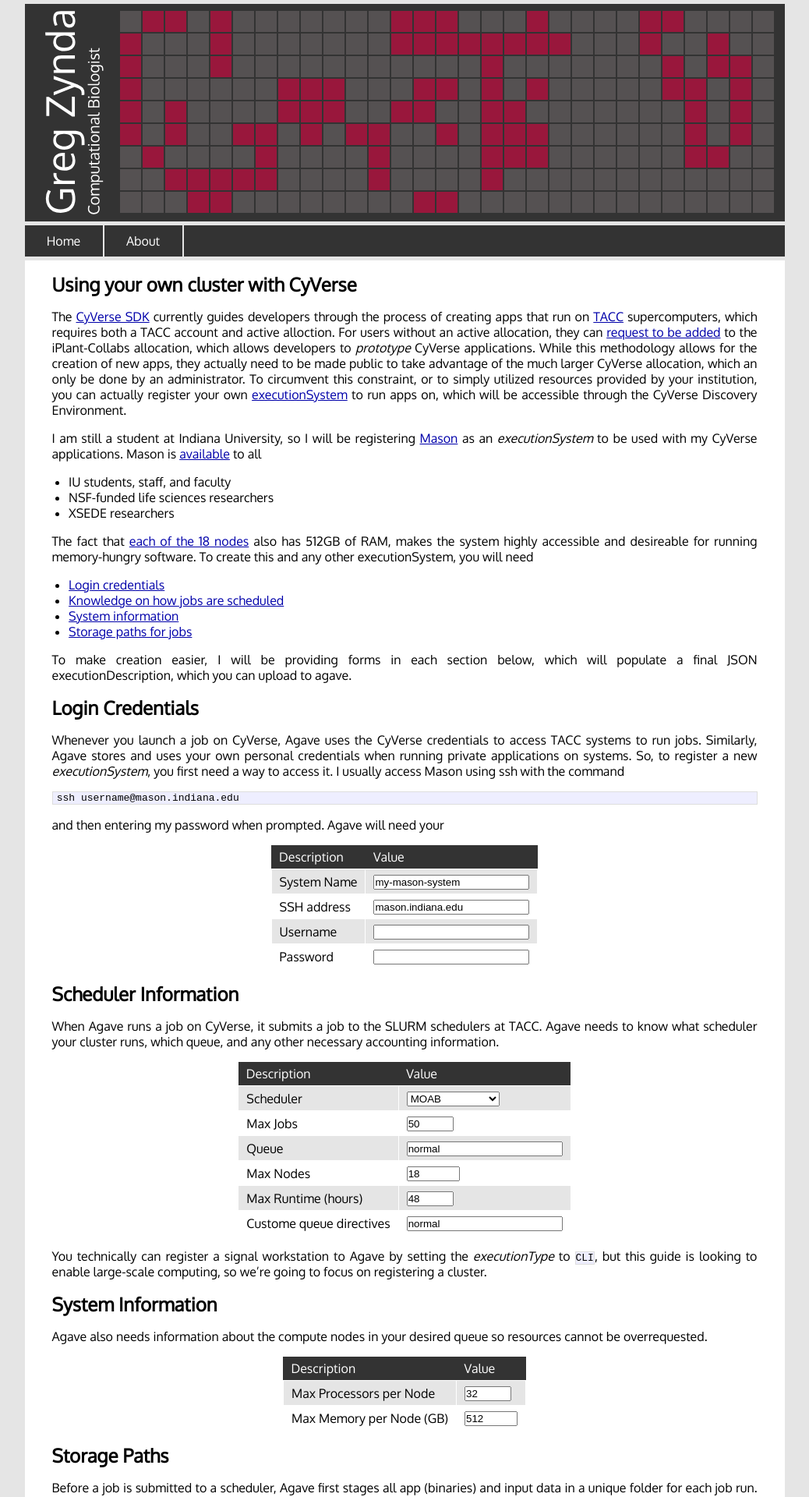
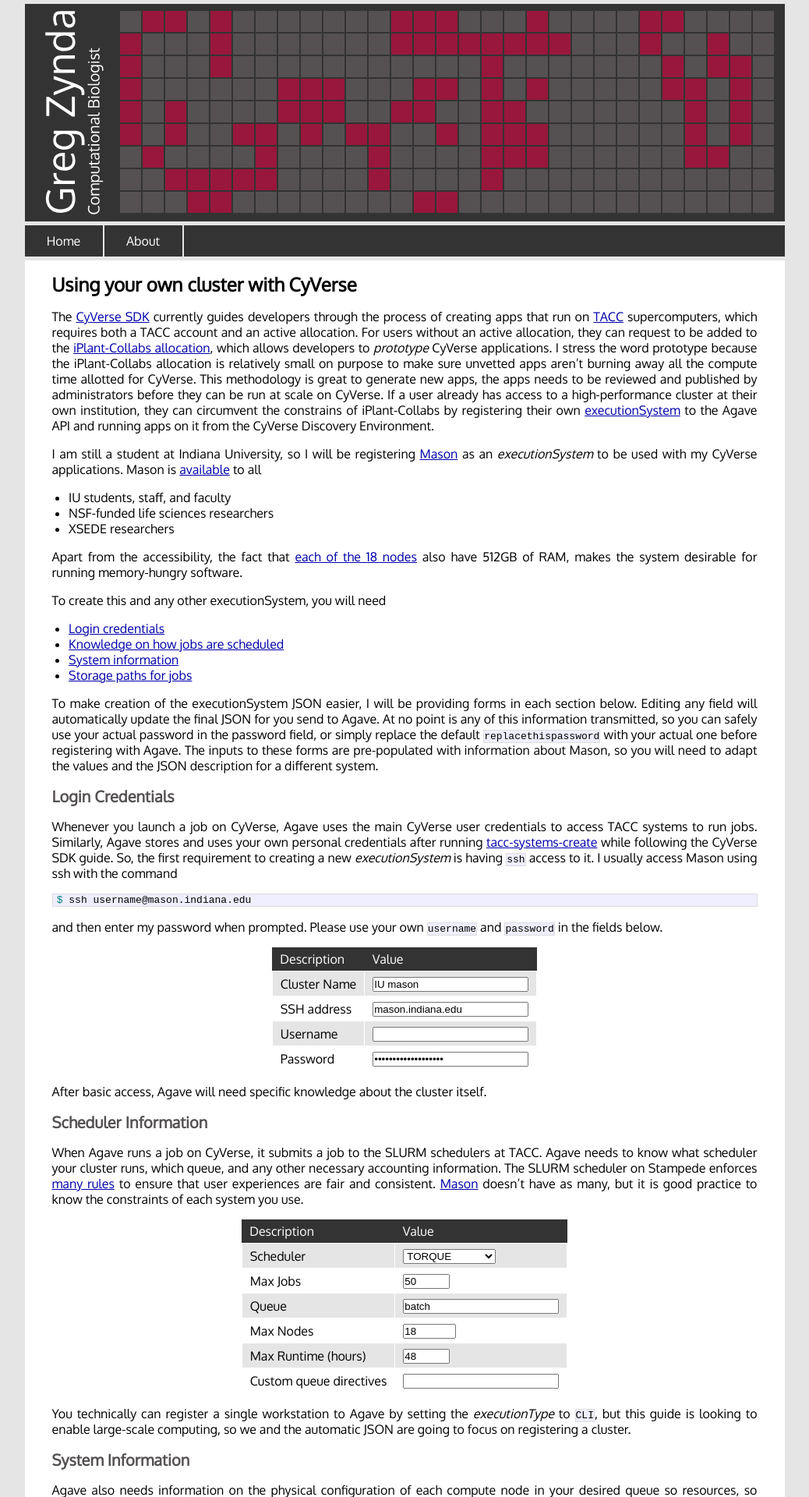
Before and after one commit to zyndagj/zyndagj.github.io, a Jekyll site: the page built from _posts/2017-02-06-agave-executionSystem.markdown, in a window 1280 px wide. Shown: the top 1920 px of the page at 78% size, without its empty margins (121-1159 px from the left). Built offline with Jekyll 4.4.1, drawn with Linux system fonts in a browser that asks for light colours; some of the changed text lies outside the part shown.

Commit message:
Finalized executionSystem post, updated copyright, and changed h3 styling.

````diff
--- a/_layouts/default.html
+++ b/_layouts/default.html
@@ -42,7 +42,7 @@
 
 			{{ content }}
 
-			<div class="footer"><p>&copy;2015 Gregory J Zynda.</p></div>
+			<div class="footer"><p>&copy;2017 Gregory J Zynda.</p></div>
 		</div>
 	</body>
 	<script type="text/javascript">
--- a/_posts/2017-02-06-agave-executionSystem.markdown
+++ b/_posts/2017-02-06-agave-executionSystem.markdown
@@ -5,42 +5,45 @@ date:   2016-08-25
 categories: AgaveAPI Agave CyVerse developer
 ---
 <script>
-var systemVals = ["id", "host"];
 function gVal(id) {
-	return document.getElementById(id).value
+	return document.getElementById(id).value;
+}
+function gInt(id) {
+	return parseInt(gVal(id));
 }
 function updateJSON() {
 	// Create systemJSON
+	var authObj = {
+		username:gVal("username"),
+		password:gVal("password"),
+		type:"PASSWORD"
+	};
 	var systemJSON = {
-		description:"Personal executionSystem for Mason",
+		description:"Personal executionSystem for "+gVal("name"),
 		type:"EXECUTION",
-		name:"IU Mason",
-		site:"indiana.edu",
+		name:gVal("name"),
+		site:gVal("host").split(".").slice(-2).join("."),
 		executionType:"HPC",
 		startupScript:"./bashrc",
 		default:false,
 	};
-	systemJSON.id = gVal("id").replace(/ /g, '-');
+	systemJSON.id = gVal("username")+"-"+gVal("name").replace(/ /g, '-');
 	systemJSON.login = {
 		port:22,
 		protocol:"SSH",
 		host:gVal("host"),
-		auth:{
-			username:gVal("username"),
-			password:gVal("password"),
-			type:"PASSWORD"
-		}
+		auth:authObj
 	};
 	systemJSON.queues = [{
-		maxProcessorsPerNode:gVal("maxPPN"),
-		maxMemoryPerNode:gVal("maxMEM"),
+		maxProcessorsPerNode:gInt("maxPPN"),
+		maxMemoryPerNode:gVal("maxMEM")+"GB",
 		name:gVal("queue"),
-		maxNodes:gVal("maxNodes"),
+		maxNodes:gInt("maxNodes"),
 		maxRequestedTime:gVal("runtime")+":00:00",
 		customDirectives:gVal("directives"),
 		default:true
 	}];
-	systemJSON.maxSystemJobs = gVal("maxJobs");
+	systemJSON.maxSystemJobs = gInt("maxJobs");
 	systemJSON.scheduler = gVal("scheduler");
 
 	systemJSON.scratchDir = gVal("scratchDir");
@@ -51,18 +54,18 @@ function updateJSON() {
 		protocol:"SFTP",
 		host:gVal("host"),
 		rootDir:"/",
-		auth:{
-			username:gVal("username"),
-			password:gVal("password"),
-			type:"PASSWORD"
-		}
+		auth:authObj
 	};
 	// Insert JSON into HTML
 	document.getElementById("outJSON").innerHTML = JSON.stringify(systemJSON, null, 2);
 }
 </script>
 
-The [CyVerse SDK](https://github.com/cyverse/cyverse-sdk) currently guides developers through the process of creating apps that run on [TACC](https://www.tacc.utexas.edu/) supercomputers, which requires both a TACC account and active alloction. For users without an active allocation, they can [request to be added](https://github.com/cyverse/cyverse-sdk/blob/dee56dfbd6e18ef25066a4acec66ba834242b827/docs/iplant-assumptions.md) to the iPlant-Collabs allocation, which allows developers to *prototype* CyVerse applications. While this methodology allows for the creation of new apps, they actually need to be made public to take advantage of the much larger CyVerse allocation, which an only be done by an administrator. To circumvent this constraint, or to simply utilized resources provided by your institution, you can actually register your own [executionSystem](http://developer.agaveapi.co/#execution-systems) to run apps on, which will be accessible through the CyVerse Discovery Environment.
+The [CyVerse SDK](https://github.com/cyverse/cyverse-sdk) currently guides developers through the process of creating apps that run on [TACC](https://www.tacc.utexas.edu/) supercomputers, which requires both a TACC account and an active allocation.
+For users without an active allocation, they can request to be added to the [iPlant-Collabs allocation](https://github.com/cyverse/cyverse-sdk/blob/dee56dfbd6e18ef25066a4acec66ba834242b827/docs/iplant-assumptions.md), which allows developers to *prototype* CyVerse applications.
+I stress the word prototype because the iPlant-Collabs allocation is relatively small on purpose to make sure unvetted apps aren't burning away all the compute time allotted for CyVerse.
+This methodology is great to generate new apps, the apps needs to be reviewed and published by administrators before they can be run at scale on CyVerse.
+If a user already has access to a high-performance cluster at their own institution, they can circumvent the constrains of iPlant-Collabs by registering their own [executionSystem](http://developer.agaveapi.co/#execution-systems) to the Agave API and running apps on it from the CyVerse Discovery Environment.
 
 I am still a student at Indiana University, so I will be registering [Mason](https://kb.iu.edu/d/bbhh) as an *executionSystem* to be used with my CyVerse applications. Mason is [available](https://kb.iu.edu/d/bbhh#account) to all
 
@@ -70,66 +73,155 @@ I am still a student at Indiana University, so I will be registering [Mason](htt
 - NSF-funded life sciences researchers
 - XSEDE researchers
 
-The fact that [each of the 18 nodes](https://kb.iu.edu/d/bbhh#info) also has 512GB of RAM, makes the system highly accessible and desireable for running memory-hungry software. To create this and any other executionSystem, you will need
+Apart from the accessibility, the fact that [each of the 18 nodes](https://kb.iu.edu/d/bbhh#info) also have 512GB of RAM, makes the system desirable for running memory-hungry software.
+
+To create this and any other executionSystem, you will need
 
 - [Login credentials](#login-credentials)
 - [Knowledge on how jobs are scheduled](#scheduler-information)
 - [System information](#system-information)
 - [Storage paths for jobs](#storage-paths)
 
-To make creation easier, I will be providing forms in each section below, which will populate a final JSON executionDescription, which you can upload to agave.
+To make creation of the executionSystem JSON easier, I will be providing forms in each section below.
+Editing any field will automatically update the final JSON for you send to Agave.
+At no point is any of this information transmitted, so you can safely use your actual password in the password field, or simply replace the default `replacethispassword` with your actual one before registering with Agave.
+The inputs to these forms are pre-populated with information about Mason, so you will need to adapt the values and the JSON description for a different system.
 
-## Login Credentials
+### Login Credentials
 
-Whenever you launch a job on CyVerse, Agave uses the CyVerse credentials to access TACC systems to run jobs. Similarly, Agave stores and uses your own personal credentials when running private applications on systems. So, to register a new *executionSystem*, you first need a way to access it. I usually access Mason using ssh with the command
+Whenever you launch a job on CyVerse, Agave uses the main CyVerse user credentials to access TACC systems to run jobs.
+Similarly, Agave stores and uses your own personal credentials after running [tacc-systems-create](https://github.com/cyverse/cyverse-sdk/blob/master/docs/iplant-systems.md) while following the CyVerse SDK guide.
+So, the first requirement to creating a new *executionSystem* is having `ssh` access to it.
+I usually access Mason using ssh with the command
 
 ```shell
-ssh username@mason.indiana.edu
+$ ssh username@mason.indiana.edu
 ```
 
-and then entering my password when prompted. Agave will need your
+and then enter my password when prompted.
+Please use your own `username` and `password` in the fields below.
 
 | Description | Value |
 |--|--|
-| System Name | <input type="text" id="id" style="width:200px; box-sizing:border-box;" value="my-mason-system" oninput="updateJSON()"> |
+| Cluster Name | <input type="text" id="name" style="width:200px; box-sizing:border-box;" value="IU mason" oninput="updateJSON()"> |
 | SSH address | <input type="text" id="host" style="width:200px; box-sizing:border-box;" value="mason.indiana.edu" oninput="updateJSON()"> |
 | Username | <input type="text" id="username" style="width:200px; box-sizing:border-box;" oninput="updateJSON()"> |
-| Password | <input type="password" id="password" style="width:200px; box-sizing:border-box;" oninput="updateJSON()"> |
+| Password | <input type="password" id="password" style="width:200px; box-sizing:border-box;" value="replacethispassword" oninput="updateJSON()"> |
 
-## Scheduler Information
+After basic access, Agave will need specific knowledge about the cluster itself.
+
+### Scheduler Information
 
 When Agave runs a job on CyVerse, it submits a job to the SLURM schedulers at TACC. Agave needs to know what scheduler your cluster runs, which queue, and any other necessary accounting information.
+The SLURM scheduler on Stampede enforces [many rules](https://portal.tacc.utexas.edu/user-guides/stampede#running-slurm-queue) to ensure that user experiences are fair and consistent.
+[Mason](https://kb.iu.edu/d/bbhh#info) doesn't have as many, but it is good practice to know the constraints of each system you use.
 
 | Description | Value |
 |--|--|
-| Scheduler | <select id="scheduler" onchange="updateJSON()"><option value="MOAB">MOAB</option><option value="SLURM">SLURM</option><option value="LSF">LSF</option><option value="LOADLEVELER">LOADLEVELER</option><option value="PBS">PBS</option><option value="SGE">SGE</option><option value="FORK">FORK</option><option value="COBALT">COBALT</option><option value="TORQUE">TORQUE</option></select> |
+| Scheduler | <select id="scheduler" onchange="updateJSON()"><option value="TORQUE">TORQUE</option><option value="MOAB">MOAB</option><option value="SLURM">SLURM</option><option value="LSF">LSF</option><option value="LOADLEVELER">LOADLEVELER</option><option value="PBS">PBS</option><option value="SGE">SGE</option><option value="FORK">FORK</option><option value="COBALT">COBALT</option></select> |
 | Max Jobs | <input type="number" id="maxJobs" min="-1" max="100" value="50" oninput="updateJSON()"> |
-| Queue | <input type="text" id="queue" style="width:200px; box-sizing:border-box;" value="normal" oninput="updateJSON()"> |
+| Queue | <input type="text" id="queue" style="width:200px; box-sizing:border-box;" value="batch" oninput="updateJSON()"> |
 | Max Nodes | <input type="number" id="maxNodes" min="-1" max="1000" value="18" oninput="updateJSON()"> |
 | Max Runtime (hours) | <input type="number" id="runtime" min="-1" max="120" value="48" oninput="updateJSON()"> |
-| Custome queue directives | <input type="text" id="directives" style="width:200px; box-sizing:border-box;" value="normal" oninput="updateJSON()"> |
+| Custom queue directives | <input type="text" id="directives" style="width:200px; box-sizing:border-box;" value="" oninput="updateJSON()"> |
 
-You technically can register a signal workstation to Agave by setting the *executionType* to `CLI`, but this guide is looking to enable large-scale computing, so we're going to focus on registering a cluster.
+You technically can register a single workstation to Agave by setting the *executionType* to `CLI`, but this guide is looking to enable large-scale computing, so we and the automatic JSON are going to focus on registering a cluster.
 
-## System Information
+### System Information
 
-Agave also needs information about the compute nodes in your desired queue so resources cannot be overrequested.
+Agave also needs information on the physical configuration of each compute node in your desired queue so resources, so resources can never be over-requested by a job.
 
 | Description | Value |
 |--|--|
 | Max Processors per Node | <input type="number" id="maxPPN" min="-1" max="128" value="32" oninput="updateJSON()"> |
 | Max Memory per Node (GB) | <input type="number" id="maxMEM" min="-1" max="4000" value="512" oninput="updateJSON()"> |
 
-## Storage Paths
+### Storage Paths
 
-Before a job is submitted to a scheduler, Agave first stages all app (binaries) and input data in a unique folder for each job run. This folder is created in a location relative to a directory you choose.
+Lastly, Agave needs to know what paths to use for storing job data each time an app is run.
+Before submitting to a scheduler, Agave first stages all app (binaries) and input data in a folder unique to that job.
+This folder is created in a location relative to a directory you choose.
 Our home path should be set to our `$HOME` directory so Agave can find our `.bashrc` and properly load our environment.
-We should also set our scratch path to a directory with a lot of storage and capable of handling a lot of activity. I am going create an `Agave` folder in my [Data Capacitor](https://kb.iu.edu/d/avvh) directory for jobs to run in.
+We should also set our scratch path to a directory with a lot of storage and also capable of handling a lot of i/o activity. At TACC, we would set it to our `$SCRATCH` directory, but am going to use my [Data Capacitor](https://kb.iu.edu/d/avvh) directory for running jobs. Jobs are stored in the following layout:
+
+```
+scratchDir/
+|- user1
+   |- job0001
+   \- job0002
+|- user2
+   \- job0005
+\- user3
+   |- job0006
+   \- job0010
+```
+
+To keep clutter down in the root of my personal folder, I'm going to create a CyVerse folder
+
+```shell
+$ mkdir /N/dc2/scratch/user/CyVerse
+```
+
+for Agave to store user and job directories in. In the fields below, please change `user` to your own username, or change the locations to a more preferable directory.
 
 | Description | Value |
 |--|--|
 | Home path | <input type="text" id="homeDir" style="width:200px; box-sizing:border-box;" value="/N/u/user/Mason" oninput="updateJSON()"> |
-| Scratch path | <input type="text" id="scratchDir" style="width:200px; box-sizing:border-box;" value="/N/dc2/scratch/user/Agave" oninput="updateJSON()"> |
+| Scratch path | <input type="text" id="scratchDir" style="width:200px; box-sizing:border-box;" value="/N/dc2/scratch/user/CyVerse" oninput="updateJSON()"> |
 
 <div class="language-json highlighter-rouge"><pre class="highlight"><code id="outJSON"></code></pre></div>
 <script>updateJSON();</script>
+
+## Registering with Agave
+
+Assuming you have already have an installed and working version of the [CyVerse SDK](https://github.com/cyverse/cyverse-sdk), you just need to copy the JSON above into a file on your system. In my example below, I'll be using `user-mason.json`.
+
+```shell
+[mason]$ auth-tokens-refresh -S
+Token for iplantc.org:user successfully refreshed and cached for 14400 seconds
+45098349583490859034859304859043
+[mason]$ systems-addupdate -F user-mason.json
+Successfully added system user-IU-mason
+[mason]$ systems-list -Q
+user-IU-mason
+```
+
+Assuming you successfully added your new Mason system, you can quickly test it by listing the files in your home directory. If this does not work, double-check that your password is correct and consistent in both `auth` sections of the JSON file.
+
+```shell
+[mason]$ files-list -S user-IU-mason .
+.
+.bash_history
+.bash_logout
+.bash_profile
+.bashrc
+.forward
+.history
+.lesshst
+.local
+.modulesbeginenv
+.mozilla
+.ssh
+.vim
+.viminfo
+.Xauthority
+454AllContigs.fna
+blastScript.sh
+blatScript.sh
+combineFiles.sh
+gzipFiles.sh
+hs_err_pid1987.log
+runBlast.py
+runBlat.py
+scripts
+scripts_backup.tar.gz
+software
+splitFiles.sh
+tmp
+trinity-avo.sh
+[mason]$ ls -a ~
+.   454AllContigs.fna  .bash_logout   .bashrc         blatScript.sh    .forward      .history            .lesshst  .modulesbeginenv  runBlast.py  scripts                software       .ssh  trinity-avo.sh  .viminfo
+..  .bash_history      .bash_profile  blastScript.sh  combineFiles.sh  gzipFiles.sh  hs_err_pid1987.log  .local    .mozilla          runBlat.py   scripts_backup.tar.gz  splitFiles.sh  tmp   .vim            .Xauthority
+```
+
+Your new Mason *executionSystem* is ready for use! In my next post, I plan on demonstrating how to clone and deploy apps to personal systems. If you can't wait, just follow the [CyVerse SDK](https://github.com/cyverse/cyverse-sdk), but specify Mason as your executionSystem in your app description.
--- a/css/main.css
+++ b/css/main.css
@@ -21,7 +21,10 @@ body {
 }
 
 h1, h2 { font-size: 150%;}
-h3, h4, h5, h6 { font-size: 100%;}
+h3, h4, h5, h6 {
+  font-size: 125%;
+  color:#555152;
+}
 h1 { margin-bottom: 1em; }
 p { margin: 1em 0; }
 
````
